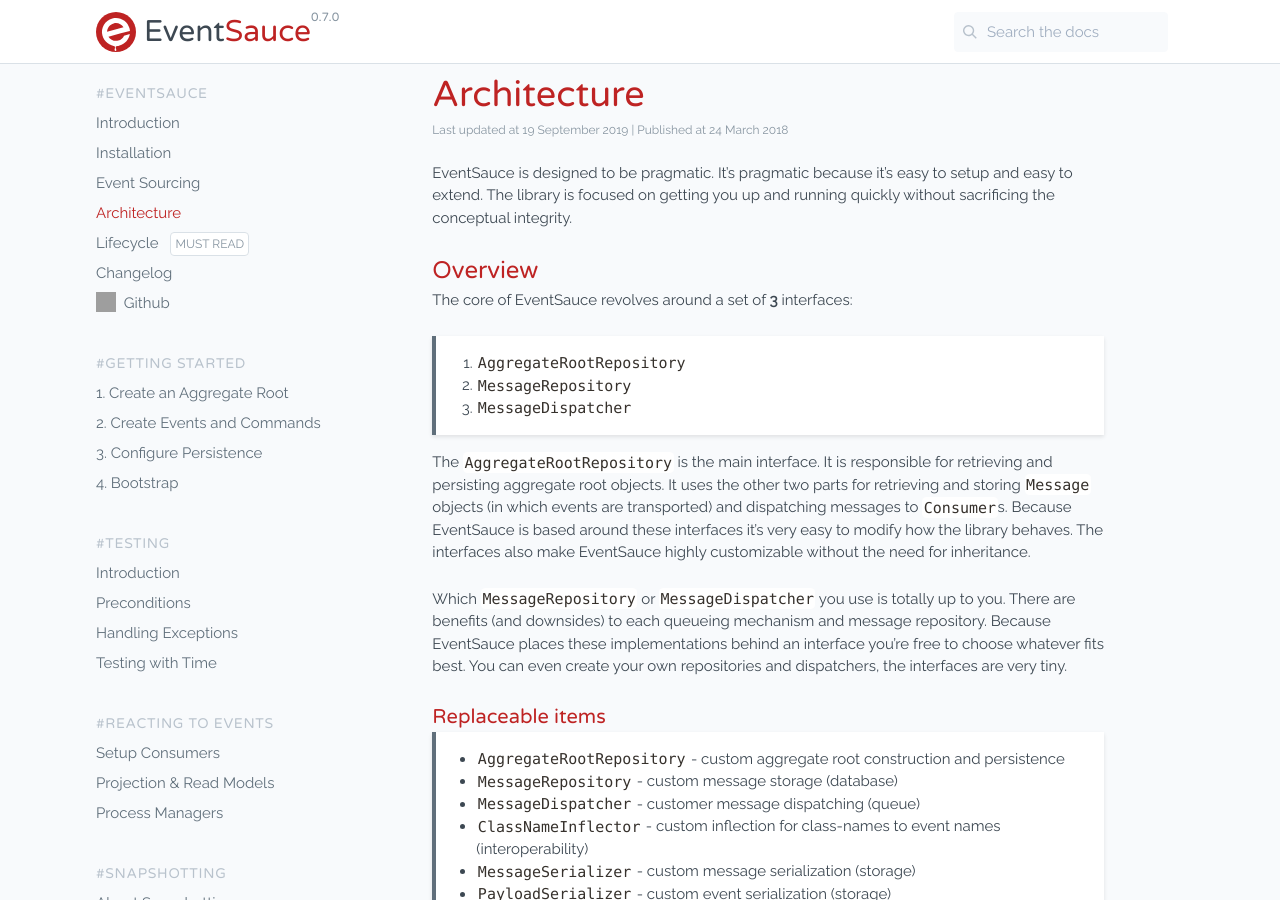
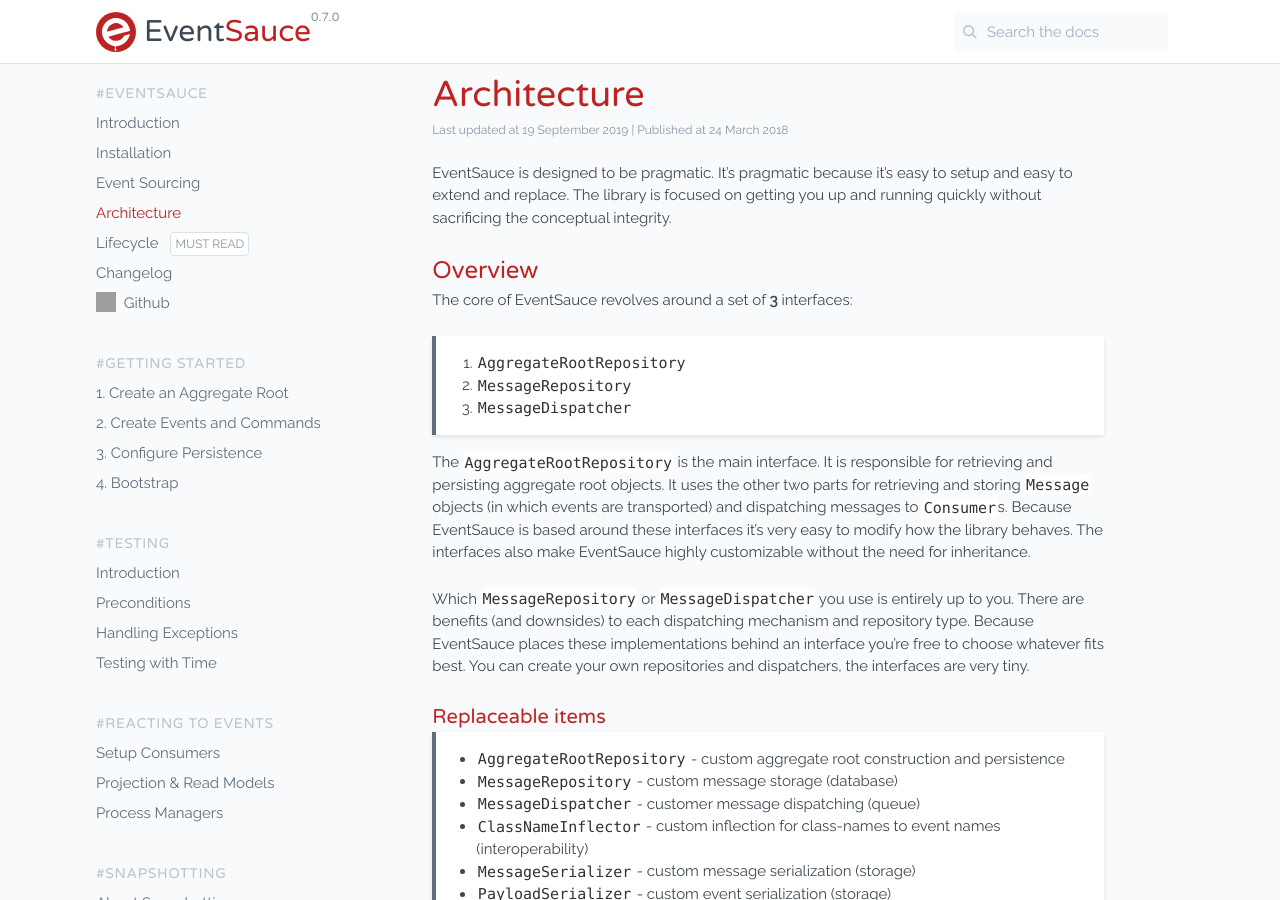
Before and after one commit to EventSaucePHP/EventSauce, a Jekyll site: the page built from docs/docs/architecture.md, in a window 1280 px wide and 900 px high. Built offline with Jekyll 4.4.1, drawn with Linux system fonts in a browser that asks for light colours; comment, search, counter and statistics services are not loaded; grey boxes are pictures that could not be loaded.

Commit message:
Rewording.

```diff
--- a/docs/docs/architecture.md
+++ b/docs/docs/architecture.md
@@ -7,8 +7,8 @@ updated_at: 2019-09-19
 ---
 
 EventSauce is designed to be pragmatic. It's pragmatic because it's easy to setup
-and easy to extend. The library is focused on getting you up and running quickly
-without sacrificing the conceptual integrity.
+and easy to extend and replace. The library is focused on getting you up and
+running quickly without sacrificing the conceptual integrity.
 
 ## Overview
 
@@ -25,10 +25,10 @@ and dispatching messages to `Consumer`s. Because EventSauce is based around thes
 interfaces it's very easy to modify how the library behaves. The interfaces also
 make EventSauce highly customizable without the need for inheritance.
 
-Which `MessageRepository` or `MessageDispatcher` you use is totally up to you. There
-are benefits (and downsides) to each queueing mechanism and message repository. Because
+Which `MessageRepository` or `MessageDispatcher` you use is entirely up to you. There
+are benefits (and downsides) to each dispatching mechanism and repository type. Because
 EventSauce places these implementations behind an interface you're free to choose whatever
-fits best. You can even create your own repositories and dispatchers, the interfaces are
+fits best. You can create your own repositories and dispatchers, the interfaces are
 very tiny.
 
 ### Replaceable items
```
